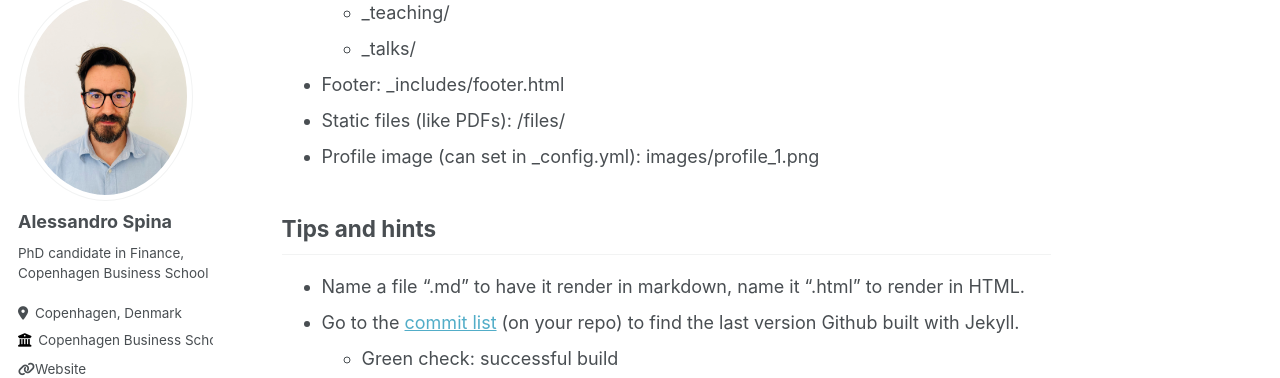
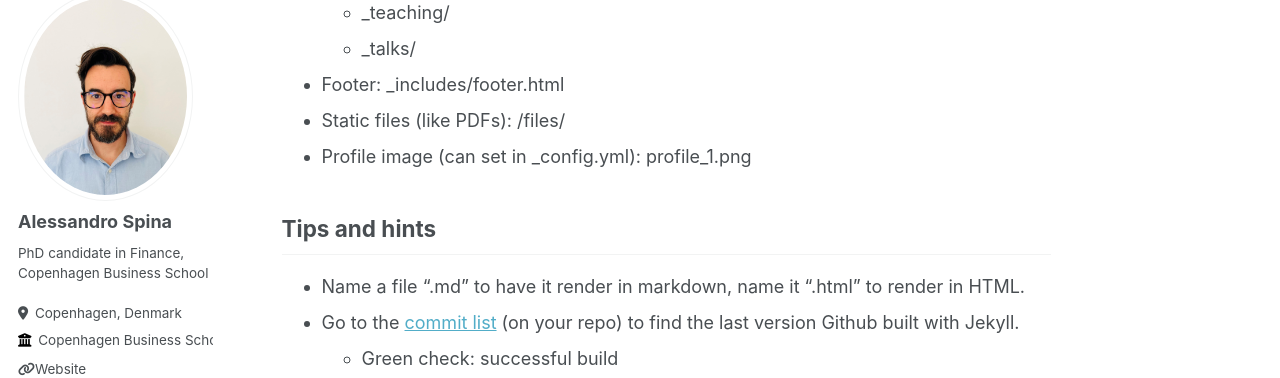
Before and after one commit to aspi6246/aspi6246.github.io, a Jekyll site: the page built from _pages/markdown.md, in a window 1280 px wide and 900 px high, scrolled down 389 px. Shown: the part 114-492 px from the top of the window. Built offline with Jekyll 4.4.1, drawn with Linux system fonts in a browser that asks for light colours; some web fonts are replaced.

Commit message:
Update markdown.md

```diff
--- a/_pages/markdown.md
+++ b/_pages/markdown.md
@@ -20,7 +20,7 @@ redirect_from:
   * _talks/
 * Footer: _includes/footer.html
 * Static files (like PDFs): /files/
-* Profile image (can set in _config.yml): images/profile_1.png
+* Profile image (can set in _config.yml): profile_1.png
 
 ## Tips and hints
 
```
